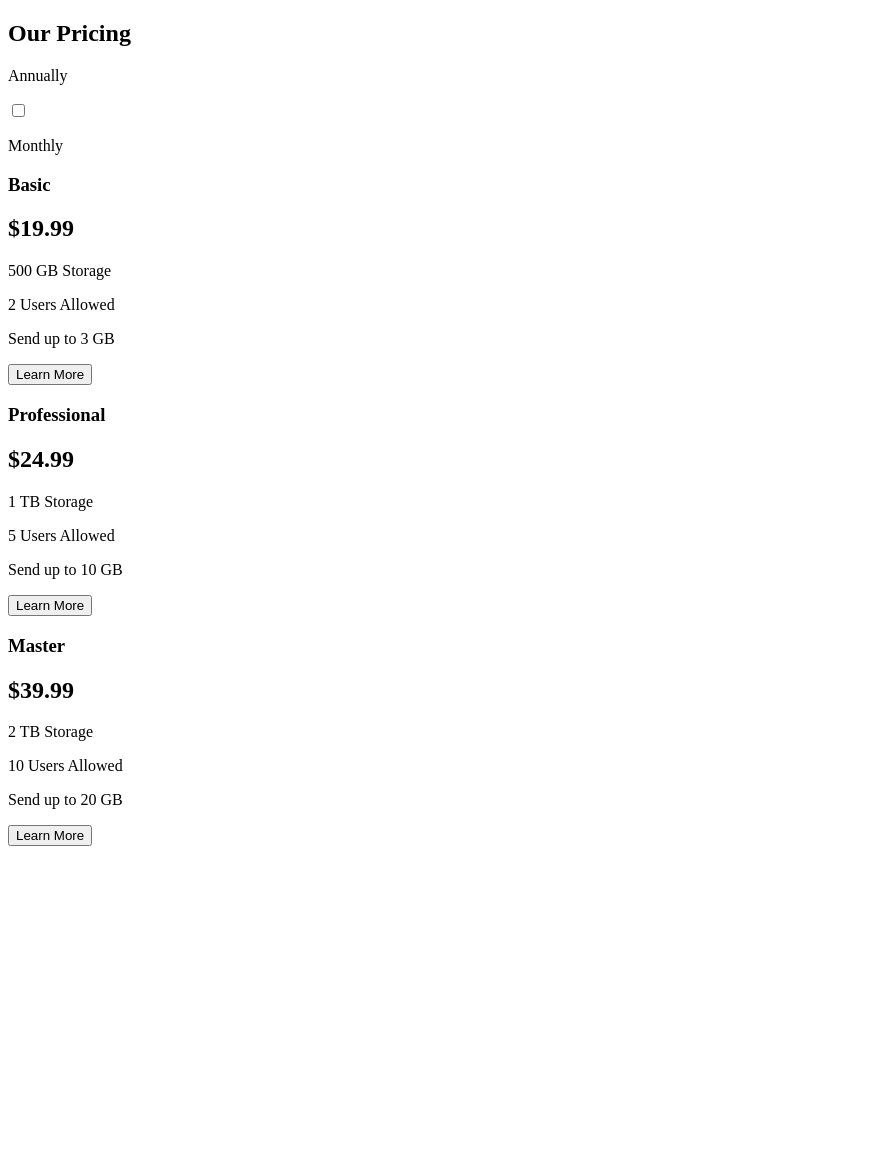
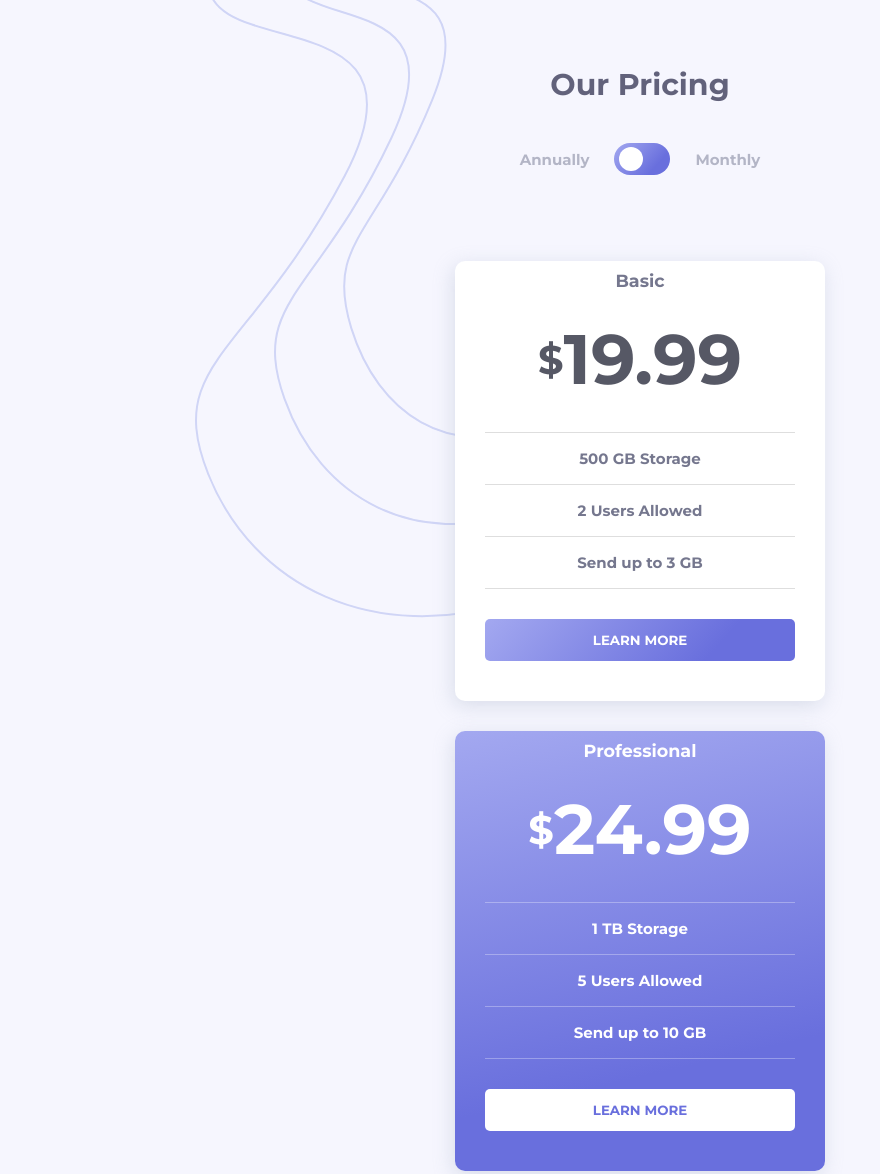
Before and after one commit to Hikmahx/6-Pricing-component-with-toggle, a plain HTML site: page index.html in a window 1280 px wide. Shown: the top 1174 px of the page, without its empty margins (0-880 px from the left). Before the commit the page ends 854 px from the top, so only its background shows below. Drawn offline with Linux system fonts and the light colour scheme; a script that the page names is missing.

Commit message:
slight changed in html

```diff
--- a/index.html
+++ b/index.html
@@ -6,7 +6,7 @@
   <link rel="shortcut icon" href="images/favicon-32x32.png" type="image/x-icon">
   <link rel="preconnect" href="https://fonts.gstatic.com">
   <link href="https://fonts.googleapis.com/css2?family=Montserrat:wght@700&display=swap" rel="stylesheet">
-  <link rel="stylesheet" href="style.css">
+  <link rel="stylesheet" href="./css/style.css">
   <title>Pricing component with toggle</title>
 </head>
 <body>
@@ -18,7 +18,7 @@
           <p>Annually</p>
           <div class="toggle-btn">
             <label for="toggle">
-              <input type="checkbox">
+              <input type="checkbox" id="toggle">
               <span class="check"></span>
             </label>
           </div>
@@ -31,33 +31,33 @@
           <div class="card white">
             <div class="card-info">
               <h3>Basic</h3>
-              <h1 class="price">$19.99</h1>
+              <h1 class="price"><span>$</span>19.99</h1>
               <p>500 GB Storage</p>
               <p>2 Users Allowed</p>
               <p>Send up to 3 GB</p>
-              <input type="submit" class="submit-btn blue" value="Learn More">
+              <input type="submit" class="submit-btn" value="Learn More">
             </div>
           </div>
 
           <div class="card blue">
             <div class="card-info">
               <h3>Professional</h3>
-              <h1 class="price">$24.99</h1>
+              <h1 class="price"><span>$</span>24.99</h1>
               <p>1 TB Storage</p>
               <p>5 Users Allowed</p>
               <p>Send up to 10 GB</p>
-              <input type="submit" class="submit-btn white" value="Learn More">
+              <input type="submit" class="submit-btn" value="Learn More">
             </div>
           </div>
 
-          <div class="card">
+          <div class="card white">
             <div class="card-info">
               <h3>Master</h3>
-              <h1 class="price">$39.99</h1>
+              <h1 class="price"><span>$</span>39.99</h1>
               <p>2 TB Storage</p>
               <p>10 Users Allowed</p>
               <p>Send up to 20 GB</p>
-              <input type="submit" class="submit-btn blue" value="Learn More">
+              <input type="submit" class="submit-btn" value="Learn More">
             </div>
           </div>
         </div>
```
Also changed, not shown: style.css (deleted).
